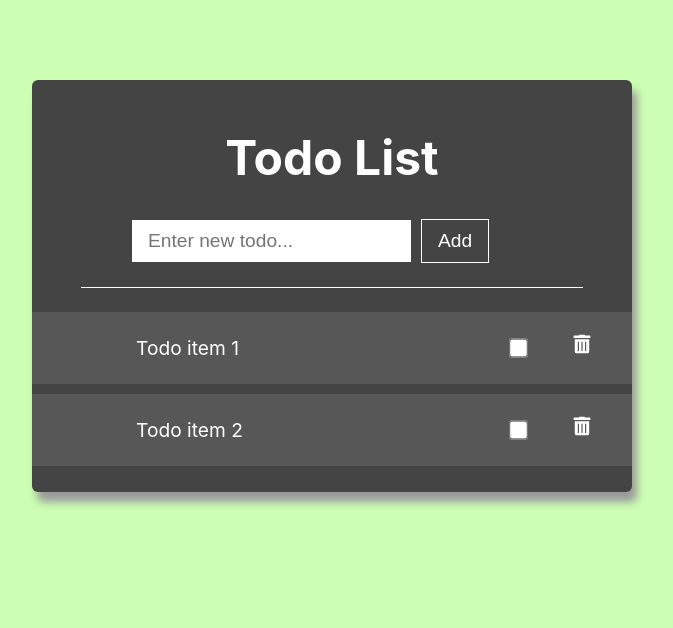
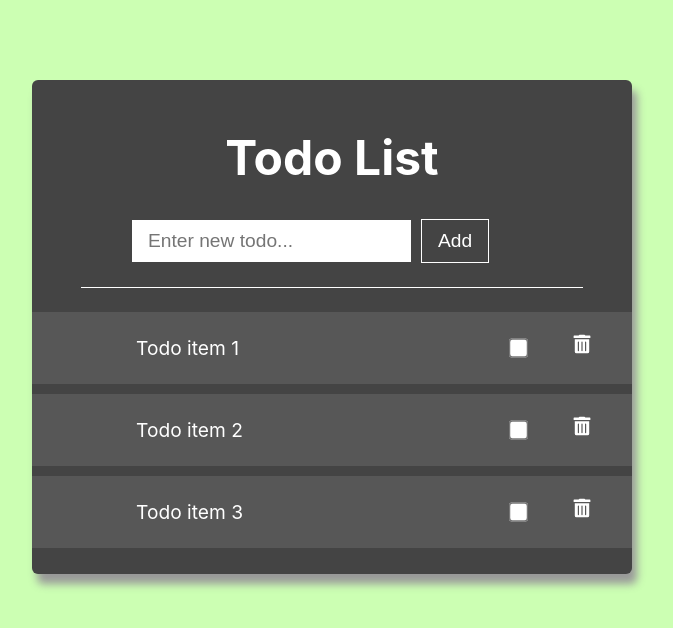
Before and after one commit to henrikac/DjangoRestReactTodo, a React (Create React App) app in the folder ui/: page / in a window 1280 px wide. Shown: the top 628 px of the page, without its empty margins (308-981 px from the left). Built offline with nearby package versions, Linux system fonts and the light colour scheme.

Commit message:
basic functionality added

```diff
--- a/ui/src/components/todo/TodoItem.css
+++ b/ui/src/components/todo/TodoItem.css
@@ -38,3 +38,7 @@
 .todo-item-delete-btn:hover {
     cursor: pointer;
 }
+
+.strike {
+    text-decoration: line-through;
+}
--- a/ui/src/components/todo/TodoItem.js
+++ b/ui/src/components/todo/TodoItem.js
@@ -5,16 +5,22 @@ import './TodoItem.css';
 
 class TodoItem extends React.Component {
     render() {
+        const { completed, title } = this.props.todo;
+
         return (
             <div className="todo-item">
-                <span className="todo-item-text">{this.props.title}</span>
+                <span className={`todo-item-text${completed ? ' strike' : ''}`}>{title}</span>
 
                 <div className="todo-item-actions">
                     <input
                         type="checkbox"
                         className="todo-item-checker"
+                        onChange={this.props.markCompleted}
                     />
-                    <FaTrashAlt className="todo-item-delete-btn" />
+                    <FaTrashAlt
+                        className="todo-item-delete-btn"
+                        onClick={this.props.deleteTodo}
+                    />
                 </div>
             </div>
         );
--- a/ui/src/components/todo/TodoList.js
+++ b/ui/src/components/todo/TodoList.js
@@ -4,16 +4,89 @@ import './TodoList.css';
 import TodoItem from './TodoItem';
 
 class TodoList extends React.Component {
+    constructor(props) {
+        super(props);
+
+        this.nextId = 4;
+        this.state = {
+            title: '',
+            todos: [
+                {
+                    id: 1,
+                    title: 'Todo item 1',
+                    completed: false,
+                },
+                {
+                    id: 2,
+                    title: 'Todo item 2',
+                    completed: false
+                },
+                {
+                    id: 3,
+                    title: 'Todo item 3',
+                    completed: false
+                }
+            ],
+        };
+    }
+
+    handleTitleChange = e => {
+        this.setState({ title: e.target.value });
+    }
+
+    addTodo = e => {
+        e.preventDefault();
+
+        this.setState({
+            todos: [...this.state.todos,
+                {
+                    id: this.nextId,
+                    title: this.state.title,
+                    completed: false
+                }],
+            title: ''
+        });
+
+        this.nextId += 1;
+    }
+
+    deleteTodo = id => {
+        this.setState({
+            todos: [...this.state.todos.filter(todo => todo.id !== id)]
+        });
+    }
+
+    markCompleted = id => {
+        this.setState({ todos: this.state.todos.map(todo => {
+                if (todo.id === id) {
+                    todo.completed = !todo.completed
+                }
+                return todo;
+            })
+        });
+    }
+
     render() {
+        const todoItems = this.state.todos.map(todo =>
+            <TodoItem
+                todo={todo}
+                markCompleted={this.markCompleted.bind(this, todo.id)}
+                deleteTodo={this.deleteTodo.bind(this, todo.id)}
+                key={todo.id}
+            />
+        );
+
         return (
             <div id="todo-list">
                 <h1 className="text-title text-center">Todo List</h1>
-                <form id="todo-list-form">
+                <form id="todo-list-form" onSubmit={this.addTodo}>
                     <input
                         type="text"
                         name="todo"
                         id="todo-list-input"
                         placeholder="Enter new todo..."
+                        value={this.state.title}
+                        onChange={this.handleTitleChange}
                     />
                     <input
                         type="submit"
@@ -23,8 +96,7 @@ class TodoList extends React.Component {
                 </form>
                 <hr className="content-seperator-line" />
 
-                <TodoItem title="Todo item 1" />
-                <TodoItem title="Todo item 2" />
+                {todoItems}
             </div>
         );
     }
```
